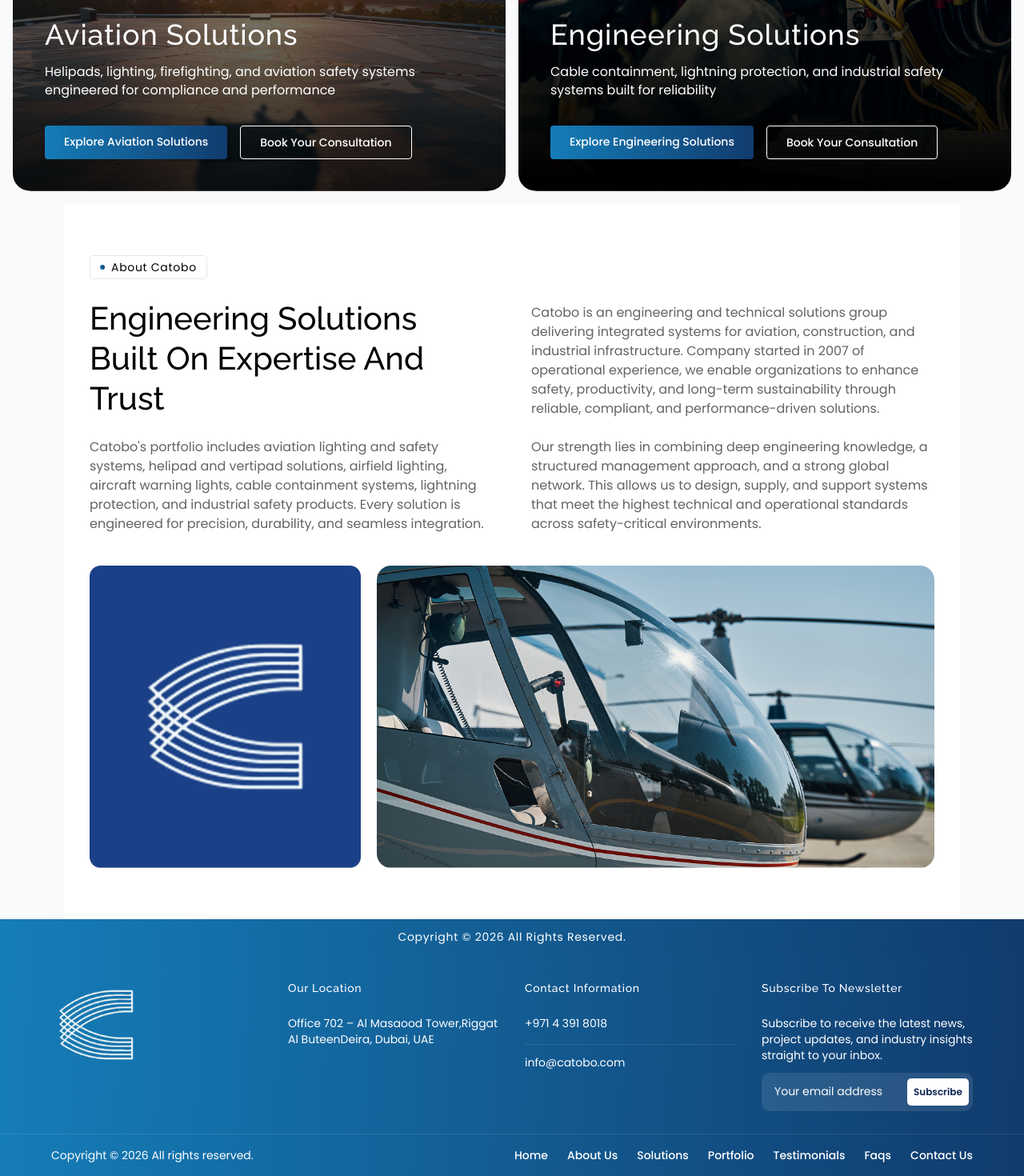
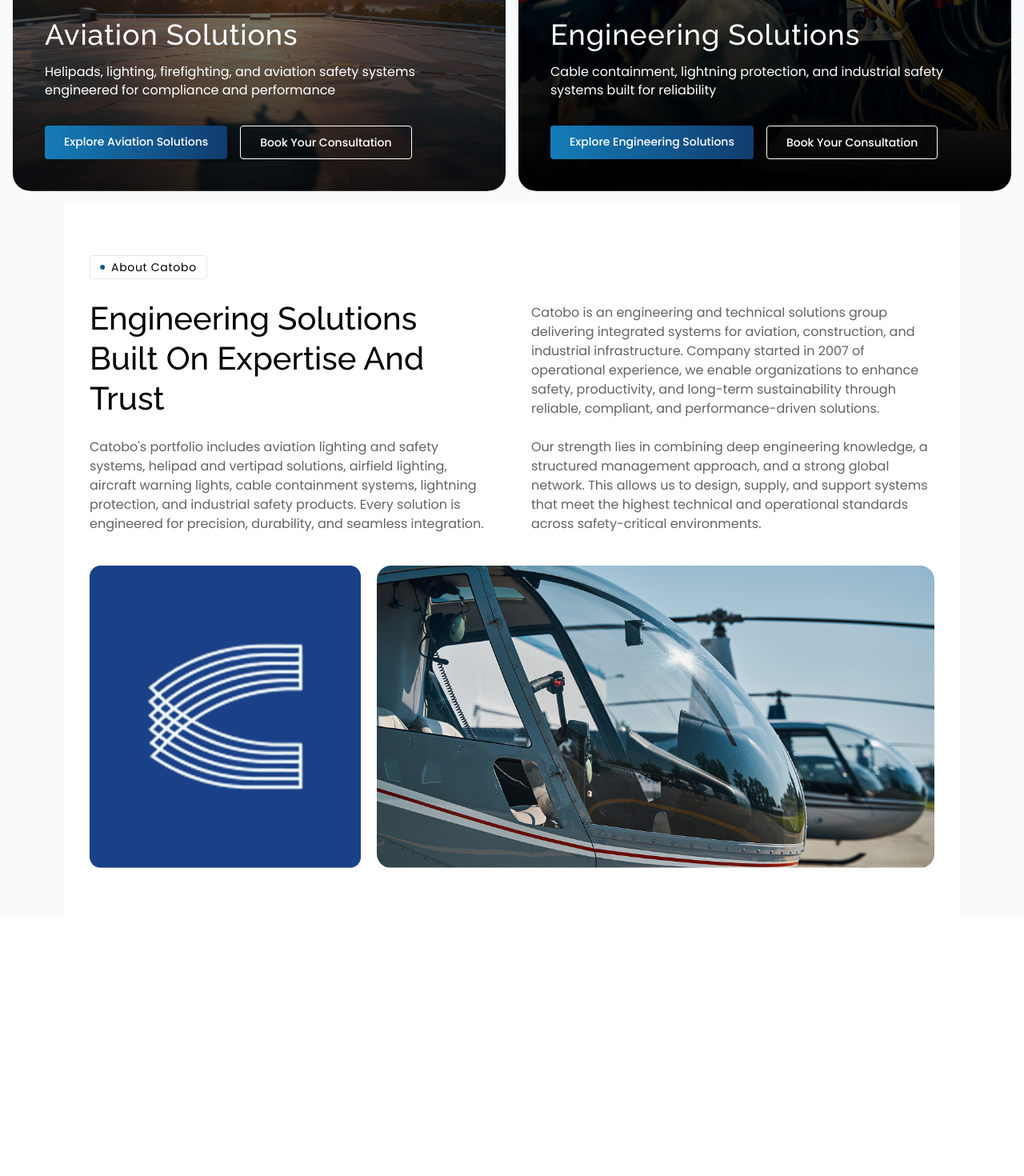
Before and after one commit to developers-xntric/catobo, a Next.js app: page / in a window 1280 px wide. Shown: the part 377-1847 px from the top of the page at 80% size. After the commit the page ends 1526 px from the top, so only its background shows below. Built offline with nearby package versions, Linux system fonts and the light colour scheme.

Commit message:
Hide Navbar And Footer On Main

```diff
--- a/src/app/layout.tsx
+++ b/src/app/layout.tsx
@@ -1,6 +1,5 @@
-import Navbar from "@/components/navbar";
-import { Footer } from "@/components/Footer";
 import { cn } from "@/lib/utils";
+import { SiteChrome } from "@/components/SiteChrome";
 import type { Metadata } from "next";
 import { Poppins, Raleway } from "next/font/google";
 import "./globals.css";
@@ -36,9 +35,7 @@
       className={cn("h-full", "antialiased", raleway.variable, poppins.variable)}
     >
       <body className="min-h-full flex flex-col">
-        <Navbar />
-        {children}
-        <Footer />
+        <SiteChrome>{children}</SiteChrome>
       </body>
     </html>
   );
--- a/src/app/page.tsx
+++ b/src/app/page.tsx
@@ -102,7 +102,7 @@
               Engineering Solutions Built On Expertise And Trust
             </h3>
             <p className="text-sm md:text-base secondary">
-              Catobo's portfolio includes aviation lighting and safety systems, helipad and vertipad solutions, airfield lighting, aircraft warning lights, cable containment systems, lightning protection, and industrial safety products. Every solution is engineered for precision, durability, and seamless integration.
+              Catobo&apos;s portfolio includes aviation lighting and safety systems, helipad and vertipad solutions, airfield lighting, aircraft warning lights, cable containment systems, lightning protection, and industrial safety products. Every solution is engineered for precision, durability, and seamless integration.
             </p>
           </div>
 
@@ -137,15 +137,6 @@
 
       </section>
 
-      {/* Footer */}
-      <footer
-        style={brandGradient}
-        className="w-full py-3 text-center"
-      >
-        <p className="text-white! text-sm font-light tracking-wider">
-          Copyright © 2026 All Rights Reserved.
-        </p>
-      </footer>
 
     </div>
   );
--- /dev/null
+++ b/src/components/SiteChrome.tsx
@@ -0,0 +1,23 @@
+"use client";
+
+import { usePathname } from "next/navigation";
+import type { ReactNode } from "react";
+import Navbar from "@/components/navbar";
+import { Footer } from "@/components/Footer";
+
+export function SiteChrome({ children }: { children: ReactNode }) {
+  const pathname = usePathname();
+  const hideChrome = pathname === "/";
+
+  if (hideChrome) {
+    return <>{children}</>;
+  }
+
+  return (
+    <>
+      <Navbar />
+      {children}
+      <Footer />
+    </>
+  );
+}
--- a/src/components/engr-solutions/home/hero.tsx
+++ b/src/components/engr-solutions/home/hero.tsx
@@ -14,7 +14,7 @@
 
 export default function Hero() {
   return (
-    <section className="relative min-h-[100vh] flex flex-col justify-between overflow-hidden shadow-none">
+    <section className="relative min-h-screen flex flex-col justify-between overflow-hidden shadow-none">
       <div className="absolute inset-0 z-0">
         <div
           className="absolute inset-0 bg-cover bg-center"
```
